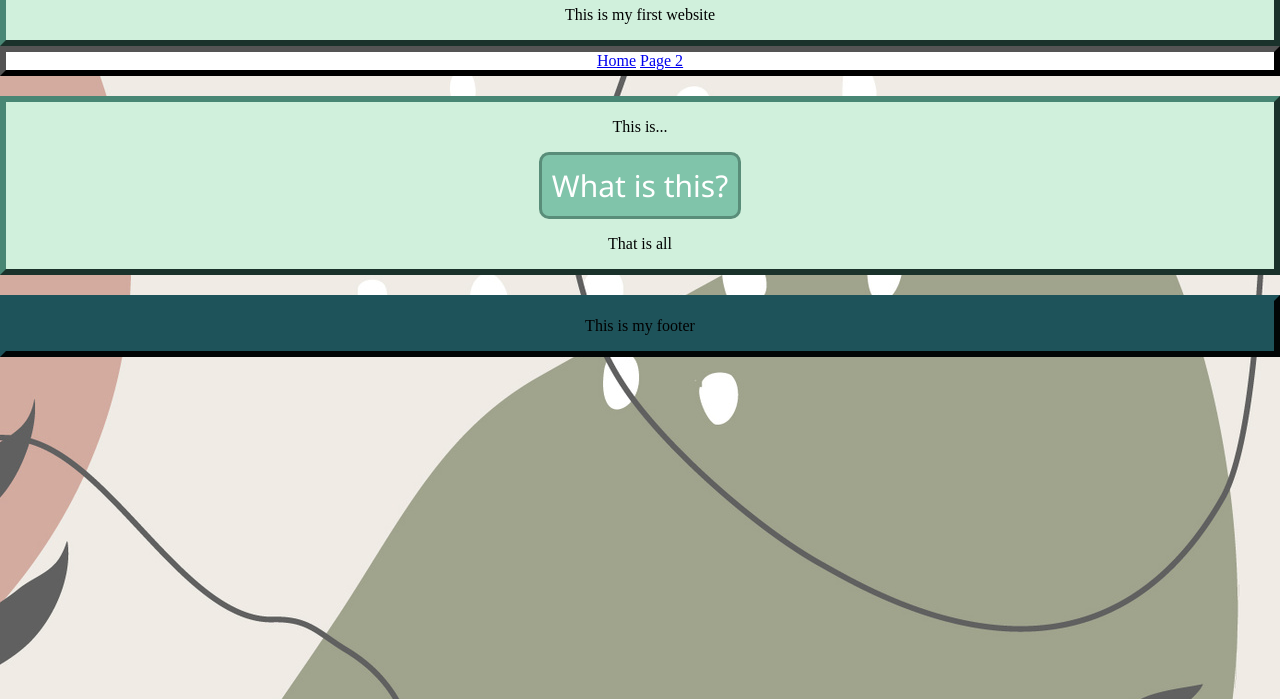
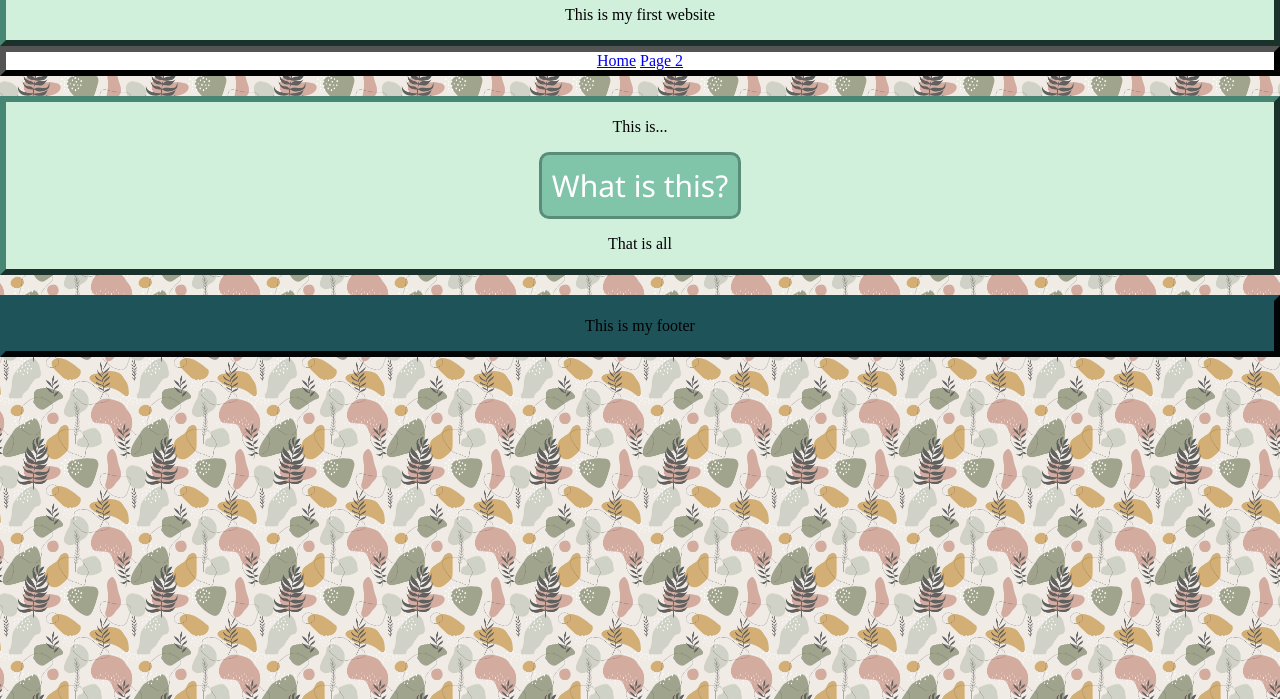
Before and after one commit to nivakrin/nivakrin, a plain HTML site: page index.html in a window 1280 px wide. Shown: the part 101-800 px from the top of the page. Drawn offline with Linux system fonts and the light colour scheme.

Commit message:
Update styles.css

```diff
--- a/styles.css
+++ b/styles.css
@@ -2,6 +2,7 @@ body {
     margin: 0;
     background-image: url("prettypattern.jpeg");
     background-color: rgb(130, 163, 173);
+    background-size: 10%;
     text-align: center;
 }
 
```
